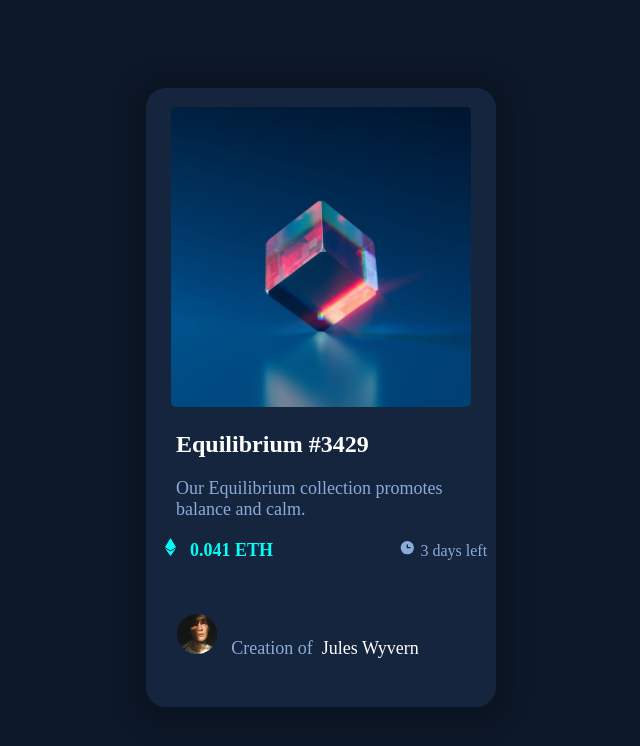
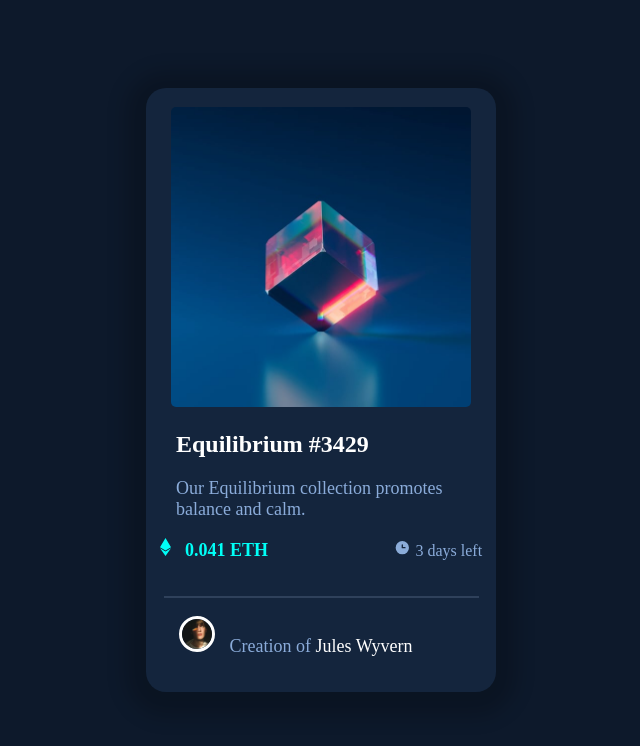
Before and after one commit to Jontzavala/NFT-Preview-Card, a plain HTML site: page index.html in a window 1280 px wide. Shown: the whole page, without its empty margins (319-959 px from the left). Drawn offline with Linux system fonts and the light colour scheme.

Commit message:
Finsished styling

```diff
--- a/index.html
+++ b/index.html
@@ -21,7 +21,7 @@
       margin: auto;
       margin-top: 7%;
       width: 350px;
-      height: 600px;
+      height: 585px;
       padding-top: 1.5%;
       background-color: hsl(216, 50%, 16%);
     }
@@ -54,11 +54,12 @@
 
     .days {
       color: hsl(215, 51%, 70%);
+      padding-right: 10px;
     }
     .creation {
       color: hsl(215, 51%, 70%);
       font-size: 18px;
-      padding-right: 5px;
+      padding-left: 10px;
 
     }
     .username {
@@ -67,10 +68,19 @@
       font-size: 18px;
     }
     .image4 {
-      max-width: 40px;
-      padding-top: 15%;
-      padding-right: 10px;
-      padding-left: 4px;
+      max-width: 30px;
+      border: solid white;
+      border-radius: 50%;
+      margin-top: 5%;
+    }
+
+    .underline{
+      width: 90%;
+      height: 2px;
+      margin-top: 10%;
+      background-color: hsl(215, 32%, 27%);
+      margin-right: 5%;
+      margin-left: 5%;
     }
 
     .image2 {
@@ -91,10 +101,10 @@
       <img src="images/icon-clock.svg" class="image3">
       <span class="days">3 days left</span>
       <br>
+      <div class="underline"></div>
       <div class="userContainer">
         <img src="images/image-avatar.png" class="image4">
-        <span class=creation>Creation of</span>
-        <span class=username>Jules Wyvern</span>
+        <span class=creation>Creation of <span class=username>Jules Wyvern</span></span>
       </div>
     </div>
   </div>
```
